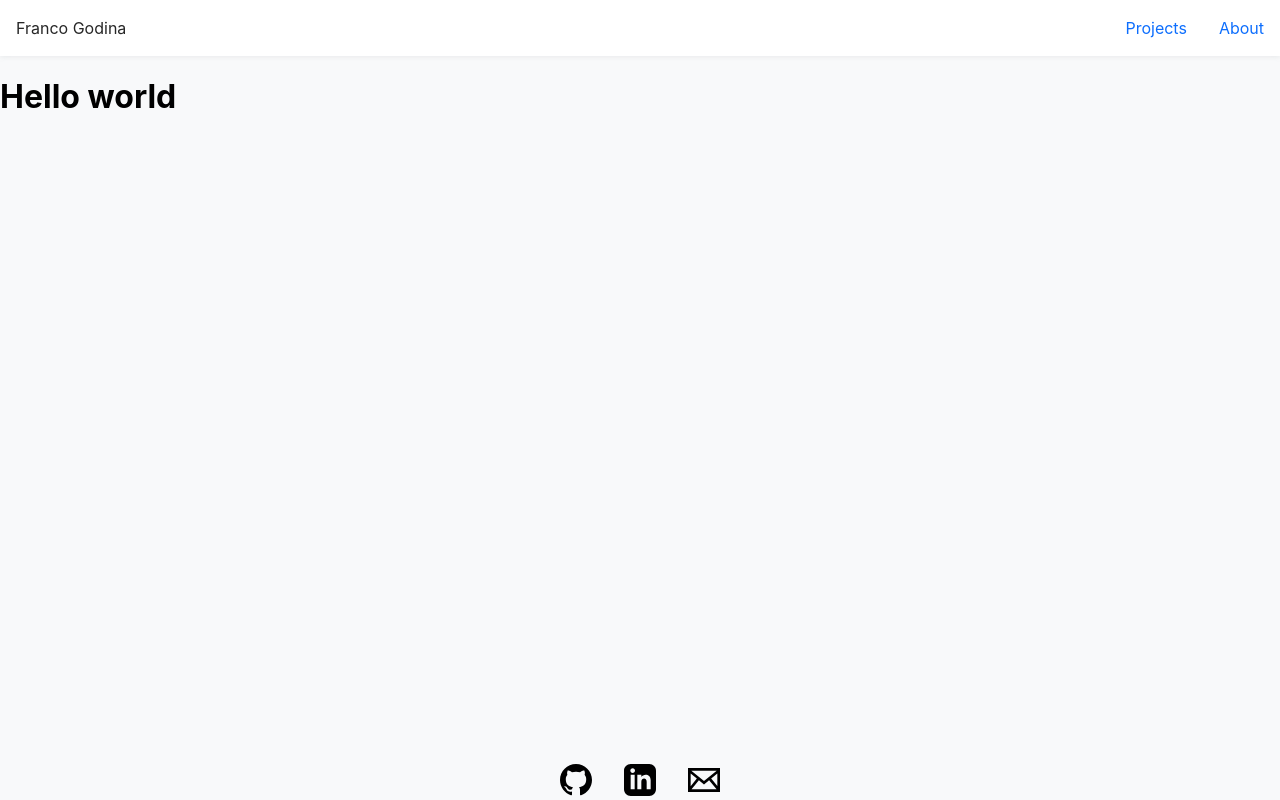
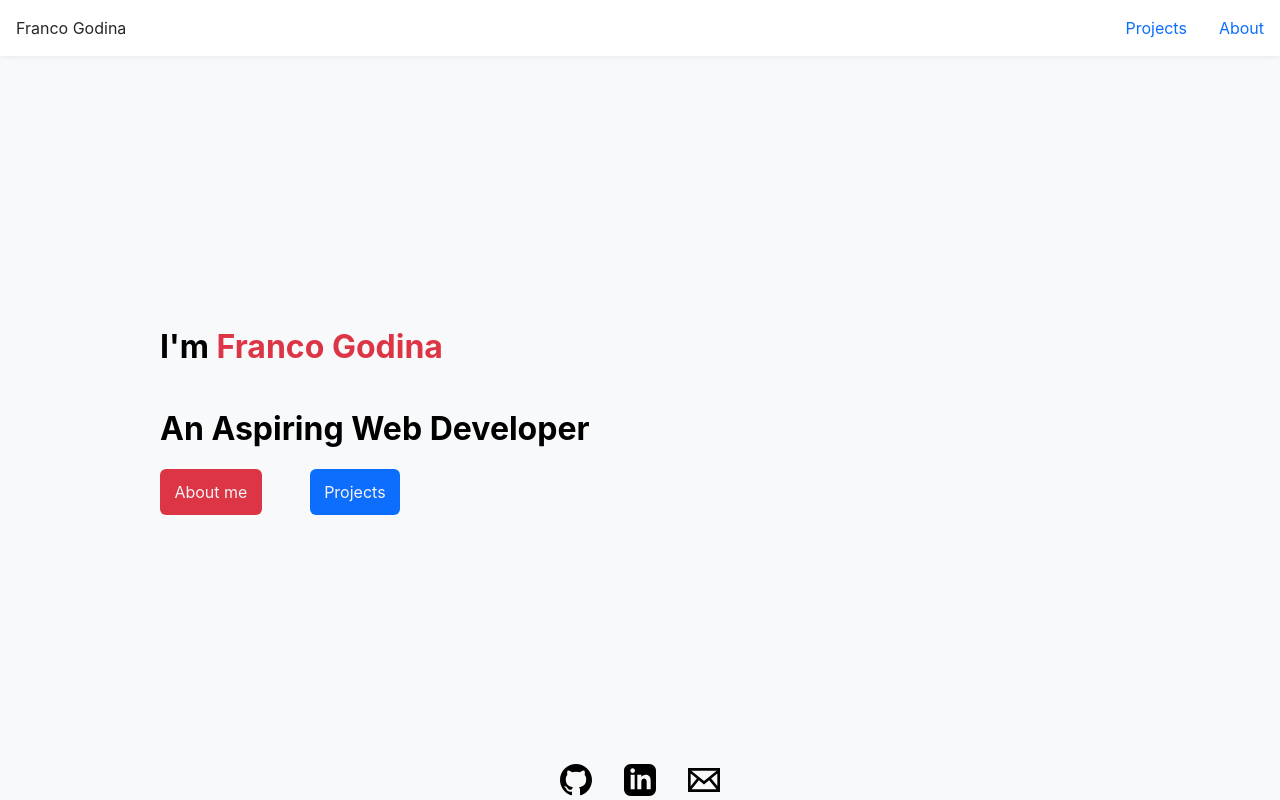
Before and after one commit to FrancoGodina/personal-portfolio, a React (Create React App) app: page / in a window 1280 px wide. Built offline with nearby package versions, Linux system fonts and the light colour scheme.

Commit message:
Set up home page

```diff
--- a/src/pages/Home.css
+++ b/src/pages/Home.css
@@ -0,0 +1,45 @@
+.home {
+    display: flex;
+    flex-direction: column;
+    justify-content: center;
+    margin-left: 10rem;
+
+}
+
+.home-name {
+    color: #dc3545;
+}
+
+.home-image {
+    margin-left: 20rem;
+}
+
+img {
+
+    height: 10rem;
+}
+
+.home-buttons {
+    display: flex;
+    gap: 3rem;
+}
+
+a.home-about {
+    background-color: #dc3545;
+    color: rgb(245, 243, 243);
+    padding: 0.8rem 0.9rem;
+    text-align: center;
+    text-decoration: none;
+    display: inline-block;
+    border-radius: 0.375rem;
+}
+
+a.home-projects {
+    background-color: #0d6efd;
+    color: rgb(245, 243, 243);
+    padding: 0.8rem 0.9rem;
+    text-align: center;
+    text-decoration: none;
+    display: inline-block;
+    border-radius: 0.375rem;
+}
--- a/src/pages/Home.js
+++ b/src/pages/Home.js
@@ -1,7 +1,19 @@
+import { Link } from "react-router-dom"
+import "./Home.css"
+
 function Home() {
     return(
         <div className="home">
-            <h1>Hello world</h1>
+            <h1>I'm <span className="home-name">Franco Godina</span></h1>
+            <h1>An Aspiring Web Developer</h1>
+            <div className="home-buttons">
+                <Link className="home-about" to="/about">
+                    About me
+                </Link>
+                <Link className="home-projects" to="/projects">
+                    Projects
+                </Link>
+            </div>
         </div>
     )
 }
```
